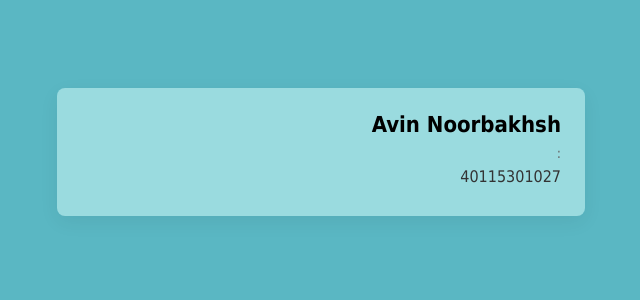
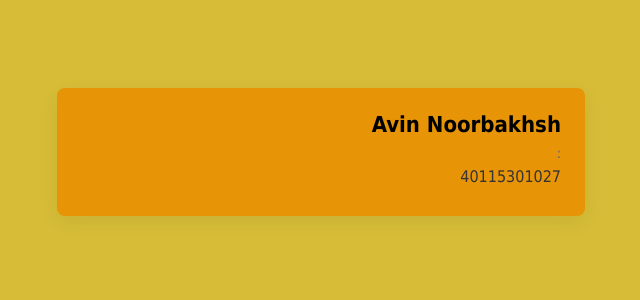
Before and after one commit to avinurb/sofware-course, a Flask app: page / in a window 1280 px wide. Shown: the top 300 px of the page, without its empty margins (319-959 px from the left). Run offline with Flask 3, Linux system fonts and the light colour scheme.

Commit message:
test auto deploy

```diff
--- a/templates/index.html
+++ b/templates/index.html
@@ -5,8 +5,8 @@
   <meta name="viewport" content="width=device-width,initial-scale=1">
   <title> student page </title>
   <style>
-    body{font-family:Tahoma, Arial;direction:rtl;padding:40px;background:#5ab7c3}
-    .card{max-width:480px;margin:40px auto;padding:24px;background:#9adbdf;border-radius:8px;box-shadow:0 6px 20px rgba(0,0,0,0.06)}
+    body{font-family:Tahoma, Arial;direction:rtl;padding:40px;background:#d6bc37}
+    .card{max-width:480px;margin:40px auto;padding:24px;background:#e79406;border-radius:8px;box-shadow:0 6px 20px rgba(0,0,0,0.06)}
     h1{margin:0 0 8px;font-size:22px}
     p{margin:6px 0;color:#333}
     .label{color:#666;font-size:14px}
```
